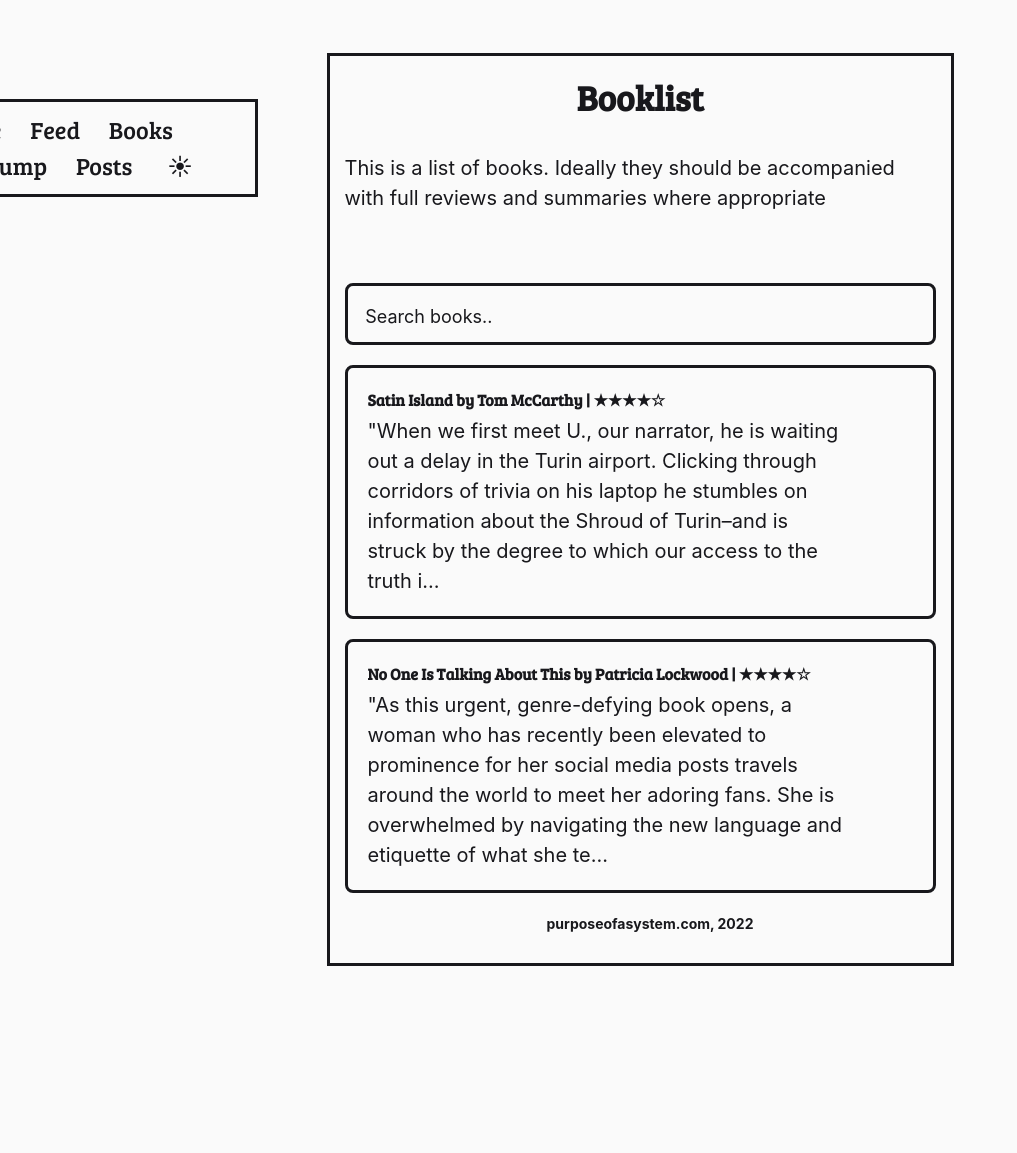
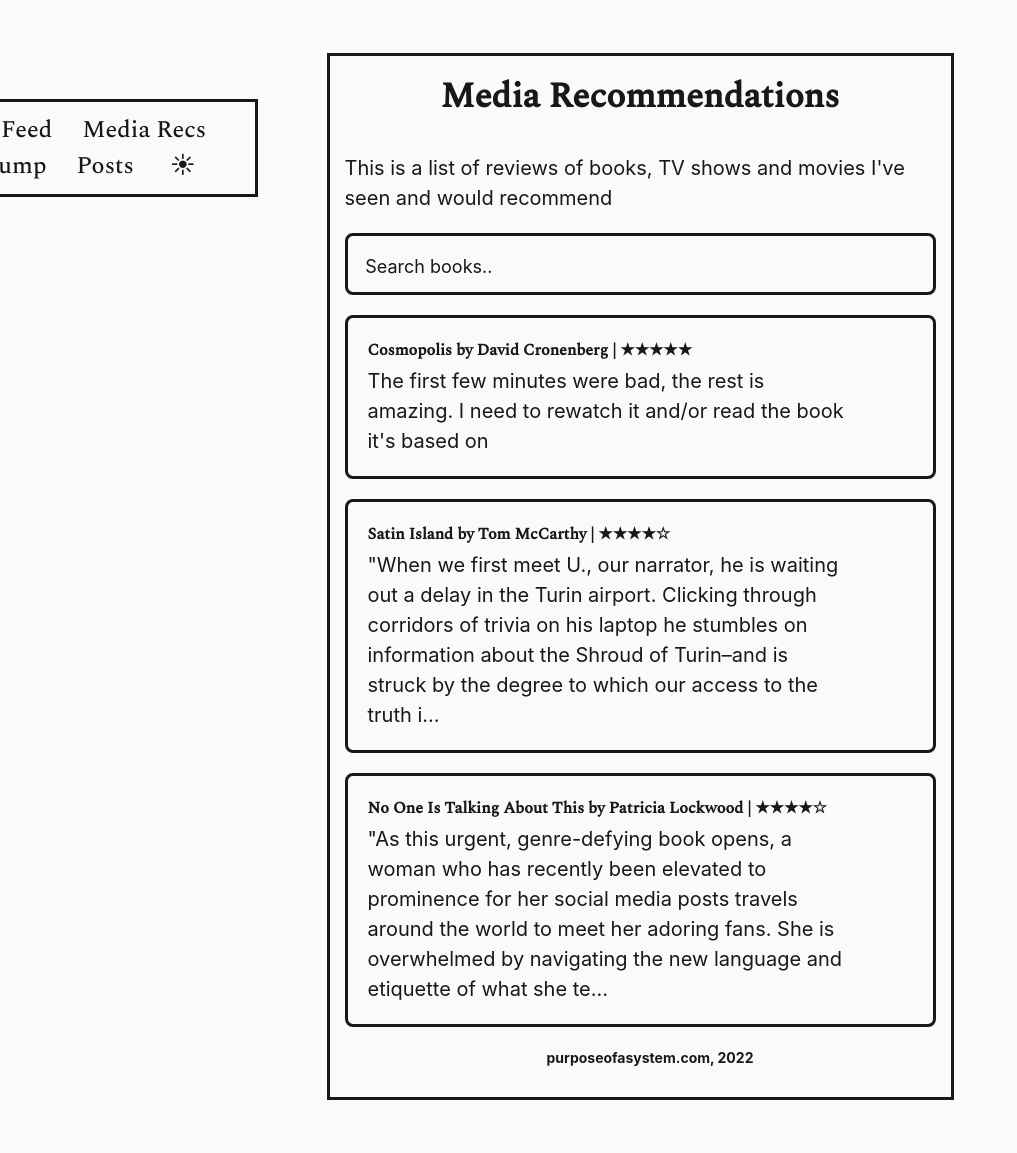
Before and after one commit to jonesethan883/jonesethan883.github.io, a Jekyll site: the page built from pages/books.md, in a window 1280 px wide. Shown: the whole page, without its empty margins (0-1017 px from the left). Built offline with Jekyll 4.4.1, drawn with Linux system fonts in a browser that asks for light colours; some web fonts are replaced; before the commit the page ends 1019 px from its top, so only the background shows below that.

Commit message:
Changed fonts again

```diff
--- a/_includes/BooklistContent.html
+++ b/_includes/BooklistContent.html
@@ -1,5 +1,4 @@
 <div class="block">
-    <h1>Booklist</h1>
-    <p>This is a list of books. Ideally they should be accompanied with full reviews and summaries where appropriate</p></br>
-
+    <h1>Media Recommendations</h1>
+    <p>This is a list of reviews of books, TV shows and movies I've seen and would recommend</p>
     </div>
--- a/_includes/Header.html
+++ b/_includes/Header.html
@@ -33,7 +33,7 @@
         <div class="navbar-elements">
             <a href="/index.html">Home</a>
             <a href="/notes">Feed</a>
-            <a href="/books">Books</a>
+            <a href="/books">Media Recs</a>
             <a href="/posts/articles">Linkdump</a>
             <a href="/posts">Posts</a>
             <button onclick="modeSwitcher()">☀</button>
--- a/_layouts/Post.html
+++ b/_layouts/Post.html
@@ -40,7 +40,7 @@
     <link rel="preconnect" href="https://fonts.gstatic.com" crossorigin>
     <link rel="preconnect" href="https://fonts.googleapis.com">
 <link rel="preconnect" href="https://fonts.gstatic.com" crossorigin>
-<link href="https://fonts.googleapis.com/css2?family=Averia+Serif+Libre:ital,wght@0,300;0,700;1,300;1,700&family=Bree+Serif&display=swap" rel="stylesheet">
+<link href="https://fonts.googleapis.com/css2?family=Averia+Serif+Libre:ital,wght@0,300;0,700;1,300;1,700&family=Spectral:wght@500&display=swap" rel="stylesheet">
     {%- if page.title -%}
     <meta content="{{ page.title }}" property="og:title">
     <meta content="article" property="og:type">
--- /dev/null
+++ b/_notes/Public/Cosmopolis.md
@@ -0,0 +1,9 @@
+---
+title : Cosmopolis
+notetype : book
+date : 19-05-2022
+author : David Cronenberg
+published : 2012
+rating : ★★★★★
+---
+The first few minutes were bad, the rest is amazing. I need to rewatch it and/or read the book it's based on
--- a/assets/css/style.css
+++ b/assets/css/style.css
@@ -99,7 +99,7 @@ mark {
 }
 
 .navbar-elements {
-    font-family: "Bree Serif", sans-serif;
+    font-family: "Spectral", sans-serif;
     font-size: 24px;
     color: var(--text-main);
 }
@@ -253,7 +253,7 @@ h6 {
 }
 
 h1, h2, h3, h4, h5, h6 {
-    font-family: "Bree Serif", sans-serif;
+    font-family: "Spectral", sans-serif;
 
 }
 
```
Also changed, not shown: _notes/Public/Xanadu.md (+1 -1 lines), _posts/2022-05-16-about.md (+2 -2 lines), 4 other files.
